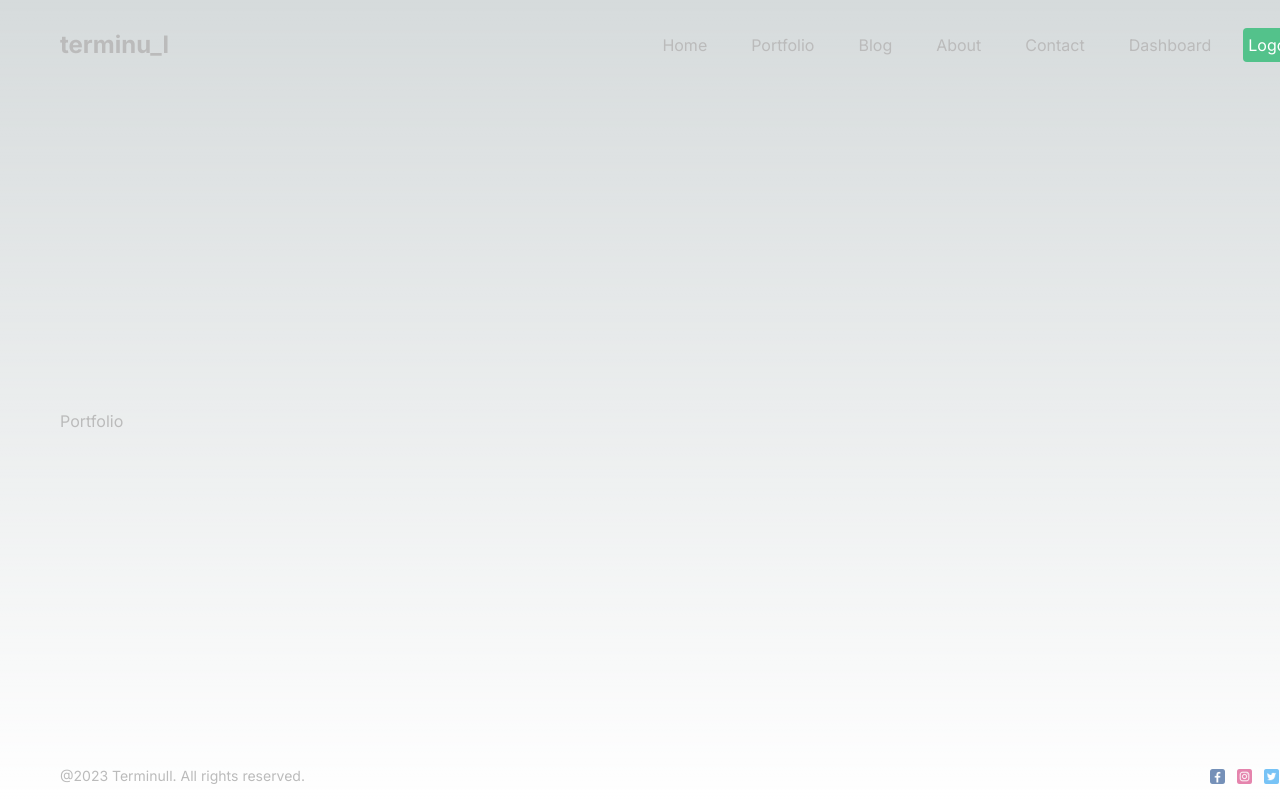
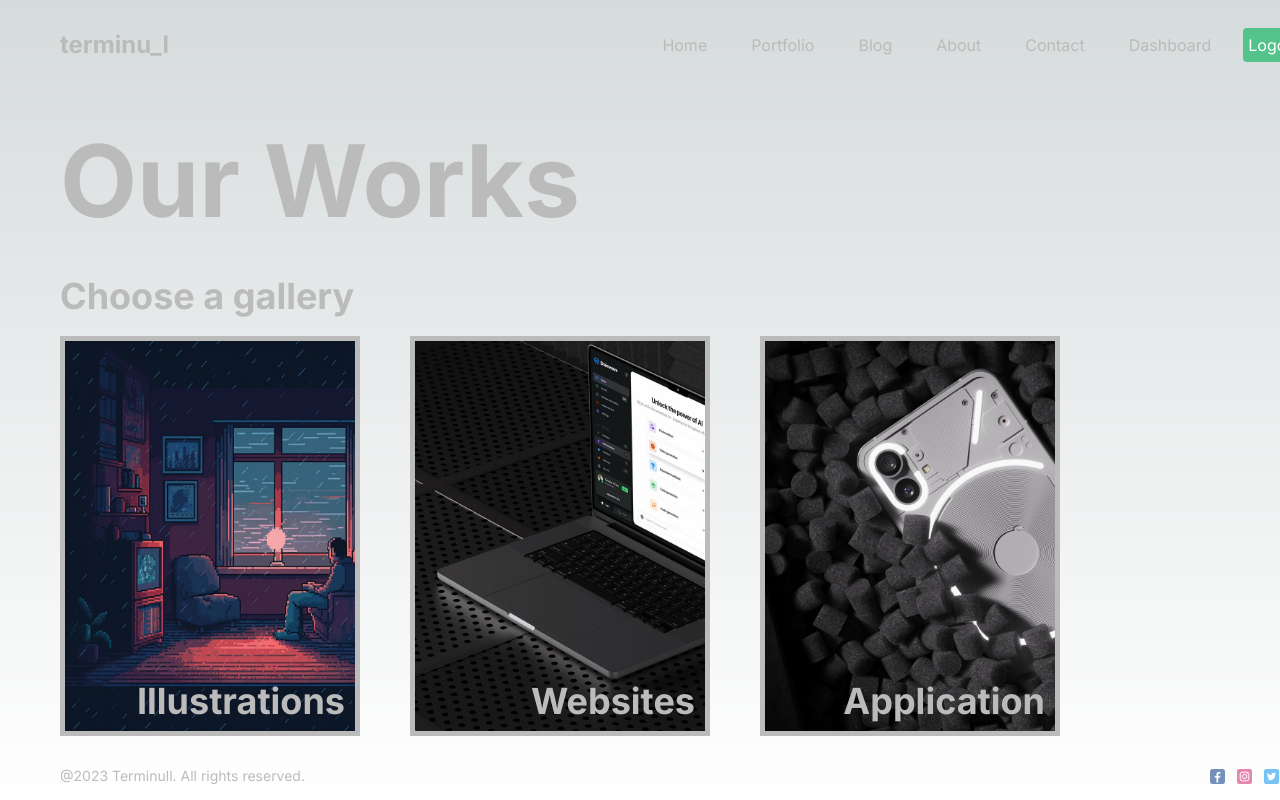
Before and after one commit to rohitt-gupta/terminull, a Next.js app: page /portfolio in a window 1280 px wide. Shown: the top 800 px of the page. Built offline with nearby package versions, Linux system fonts and the light colour scheme.

Commit message:
creating portfolio page

```diff
--- a/src/app/about/page.jsx
+++ b/src/app/about/page.jsx
@@ -4,7 +4,7 @@ import React from "react";
 
 function About() {
 	return (
-		<div className=''>
+		<div>
 			<div className='w-full h-[300px] relative'>
 				<Image
 					src='https://images.pexels.com/photos/3194521/pexels-photo-3194521.jpeg?auto=compress&cs=tinysrgb&w=1260&h=750&dpr=2'
--- a/src/app/contact/page.jsx
+++ b/src/app/contact/page.jsx
@@ -1,7 +1,45 @@
+import { Button } from "@/components/Button/Button";
+import Image from "next/image";
 import React from "react";
 
 function Contact() {
-	return <div>Contact</div>;
+	const inputClassname = "  ";
+	return (
+		<div>
+			<h1 className=' text-[60px] mb-[100px] text-center'>
+				Lets keep in touch
+			</h1>
+			<div className='flex items-center gap-24'>
+				<div className='flex-1 h-[500px] relative'>
+					<Image
+						src='/contact.png'
+						alt=''
+						fill={true}
+						className=' object-contain image animate-move'
+					/>
+				</div>
+				<form className='flex-1 flex flex-col gap-5'>
+					<input
+						type='text'
+						placeholder='Name'
+						className=' text-xl font-bold p-5 bg-transparent border-solid border-2 border-gray-300 outline-none text-[#bbb]'
+					/>
+					<input
+						type='text'
+						placeholder='Email'
+						className=' text-xl font-bold p-5 bg-transparent border-solid border-2 border-gray-300 outline-none text-[#bbb]'
+					/>
+					<textarea
+						className=' text-xl font-bold p-5 bg-transparent border-solid border-2 border-gray-300 outline-none text-[#bbb]'
+						placeholder='Message'
+						cols='30'
+						rows='10'
+					></textarea>
+					<Button url='#' text='Send' />
+				</form>
+			</div>
+		</div>
+	);
 }
 
 export default Contact;
--- a/src/app/globals.css
+++ b/src/app/globals.css
@@ -41,3 +41,54 @@ body {
 	-webkit-background-clip: text;
 	-webkit-text-fill-color: transparent;
 }
+
+.bg-url-illustration {
+	background-image: url("/illustration.png");
+}
+
+.bg-url-websites {
+	background-image: url("/websites.jpg");
+}
+
+.bg-url-apps {
+	background-image: url("/apps.jpg");
+}
+
+h1 {
+	font-size: 2.25rem /* 36px */;
+	font-weight: 700;
+}
+h2 {
+	font-size: 1.875rem /* 36px */;
+	font-weight: 600;
+}
+
+@keyframes move {
+	from {
+		transform: translateY(-15px);
+	}
+	to {
+		transform: translateY(0px) scale(1.03);
+	}
+}
+
+@keyframes homeImageMove {
+	from {
+		transform: translateY(-15px);
+	}
+	to {
+		transform: translateY(10px);
+	}
+}
+
+.animate-homeImageMove {
+	animation: homeImageMove 3s infinite ease alternate;
+}
+
+.animate-move {
+	animation: move 3s infinite ease alternate;
+}
+
+.important-bg-cover {
+	background-size: cover !important;
+}
--- a/src/app/page.jsx
+++ b/src/app/page.jsx
@@ -19,7 +19,7 @@ export default function Home() {
 				<Image
 					src={Hero}
 					alt='Hero 3d illustration/image'
-					className=' w-full h-[500px] object-cover '
+					className=' w-full h-[500px] object-contain image animate-homeImageMove '
 				/>
 			</div>
 		</div>
--- a/src/app/portfolio/[category]/page.jsx
+++ b/src/app/portfolio/[category]/page.jsx
@@ -1,7 +1,36 @@
+import { Button } from "@/components/Button/Button";
+import Image from "next/image";
 import React from "react";
 
-function Category() {
-	return <div>Category </div>;
+function Category({ params }) {
+	return (
+		<div>
+			<h1 className=' text-[#53c28b]'>{params.category}</h1>
+			{/* <div className=' item md:flex-row-reverse'> */}
+			<div className=' flex gap-[50px] mt-[50px] mb-[100px]'>
+				<div className=' flex-1 flex flex-col justify-center gap-5'>
+					<h1 className='text-[50px] '>Test Title</h1>
+					<p className='text-[20px]'>
+						{" "}
+						Lorem ipsum dolor sit amet, consectetur adipisicing elit. Natus ab
+						obcaecati totam in excepturi blanditiis id dolorem minima sint
+						assumenda repellendus maiores, non quos velit dolor porro maxime
+						provident est!
+					</p>
+					<Button text='see more' url='#' />
+				</div>
+				<div className='flex-1 h-[500px] relative'>
+					<Image
+						className=' object-cover'
+						fill={true}
+						src='https://images.pexels.com/photos/3194521/pexels-photo-3194521.jpeg?auto=compress&cs=tinysrgb&w=1260&h=750&dpr=2'
+						alt=''
+					/>
+				</div>
+			</div>
+			{/* </div> */}
+		</div>
+	);
 }
 
 export default Category;
--- /dev/null
+++ b/src/app/portfolio/layout.jsx
@@ -0,0 +1,11 @@
+import React from "react";
+const Layout = ({ children }) => {
+	return (
+		<div>
+			<h1 className=' text-[100px] font-bold'>Our Works</h1>
+			{children}
+		</div>
+	);
+};
+
+export default Layout;
--- a/src/app/portfolio/page.jsx
+++ b/src/app/portfolio/page.jsx
@@ -1,7 +1,35 @@
+import Link from "next/link";
 import React from "react";
 
 function Portfolio() {
-	return <div>Portfolio</div>;
+	const linkTitle = " absolute right-[10px] bottom-[10px] text-4xl font-bold";
+	const linkCLass =
+		"hover:text-green-500 important-bg-cover border-solid border-[#bbb] border-[5px] h-[400px] w-[300px] relative";
+	return (
+		<div className=''>
+			<h1 className=' text-4xl font-bold my-5'>Choose a gallery</h1>
+			<div className=' flex gap-[50px]'>
+				<Link
+					href='/portfolio/illustrations'
+					className={`${linkCLass} bg-url-illustration`}
+				>
+					<span className={linkTitle}>Illustrations</span>
+				</Link>
+				<Link
+					href='/portfolio/websites'
+					className={`${linkCLass} bg-url-websites`}
+				>
+					<span className={linkTitle}>Websites</span>
+				</Link>
+				<Link
+					href='/portfolio/application'
+					className={`${linkCLass} bg-url-apps`}
+				>
+					<span className={linkTitle}>Application</span>
+				</Link>
+			</div>
+		</div>
+	);
 }
 
 export default Portfolio;
--- a/src/components/Button/Button.jsx
+++ b/src/components/Button/Button.jsx
@@ -4,7 +4,7 @@ import React from "react";
 export const Button = ({ text, url }) => {
 	return (
 		<Link href={url}>
-			<div className='p-3 cursor-pointer bg-[#53c28b] border-none rounded-md max-w-max text-white '>
+			<div className='p-5 cursor-pointer bg-[#53c28b] border-none rounded-md max-w-max text-white '>
 				{text}
 			</div>
 		</Link>
```
